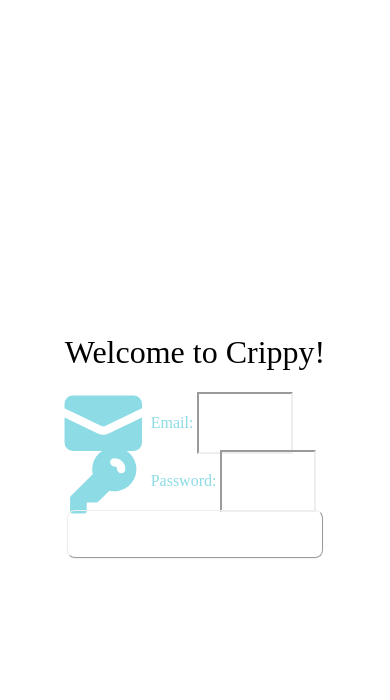
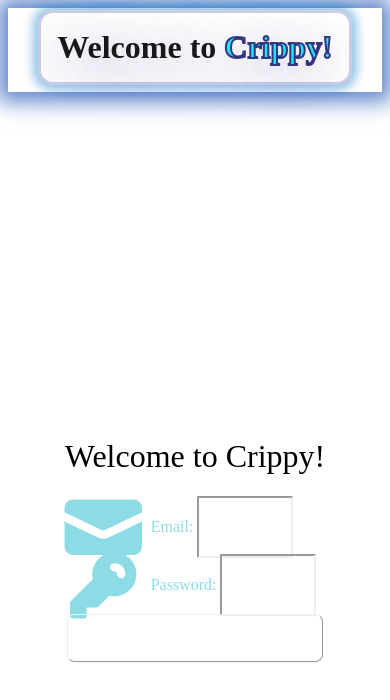
Before and after one commit to MatHenriquez/stellar-wallet-front, a Next.js app: page /auth/login in a window 390 px wide. Shown: the top 700 px of the page. Built offline with nearby package versions, Linux system fonts and the light colour scheme; no server answers.

Commit message:
Add AuthLayout component for authentication pages

```diff
--- /dev/null
+++ b/src/app/auth/layout.module.css
@@ -0,0 +1,15 @@
+.container {
+    display: grid;
+    grid-template-columns: 1.1fr 0.9fr;
+    grid-gap: 20px;
+    justify-content: center;
+    align-items: center;
+    height: 100vh;
+}
+
+@media (max-width: 640px) {
+    .container {
+        grid-template-columns: 1fr;
+        height: fit-content;
+    }
+}
--- /dev/null
+++ b/src/app/auth/layout.tsx
@@ -0,0 +1,16 @@
+import React, { ReactNode } from 'react';
+import styles from './layout.module.css';
+import BrandTitle from './common/components/BrandTitle';
+
+interface AuthLayoutProps {
+  children: ReactNode;
+}
+
+export default function AuthLayoutt({ children }: Readonly<AuthLayoutProps>) {
+  return (
+    <div className={styles.container}>
+      <BrandTitle />
+      {children}
+    </div>
+  );
+}
```
